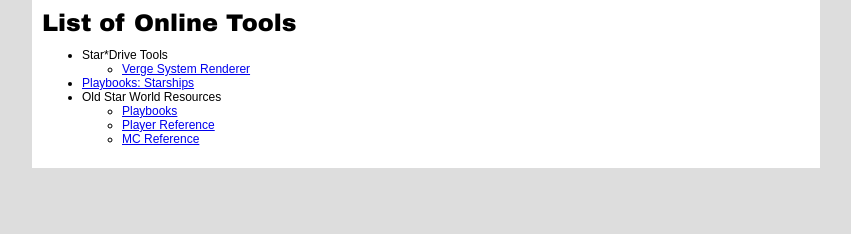
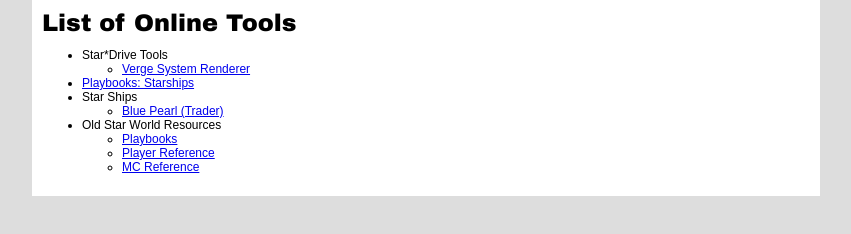
Before and after one commit to JE29A/JE29A.github.io, a plain HTML site: page index.html in a window 1280 px wide. Shown: the whole page, without its empty margins (214-1065 px from the left). Drawn offline with Linux system fonts and the light colour scheme.

Commit message:
bluepearl link

```diff
--- a/index.html
+++ b/index.html
@@ -16,6 +16,12 @@
 
       <li><a href="playbooks/playbooks_starships.html">Playbooks: Starships</a></li>
 
+      <li>Star Ships
+        <ul>
+          <li><a href="playbooks/StarDrive-ship-BluePearl.pdf">Blue Pearl (Trader)</a></li>
+        </ul>
+      </li>
+
       <li>Old Star World Resources
         <ul>
           <li><a href="playbooks/StarWorldPlaybooks_old.pdf">Playbooks</a></li>
```
